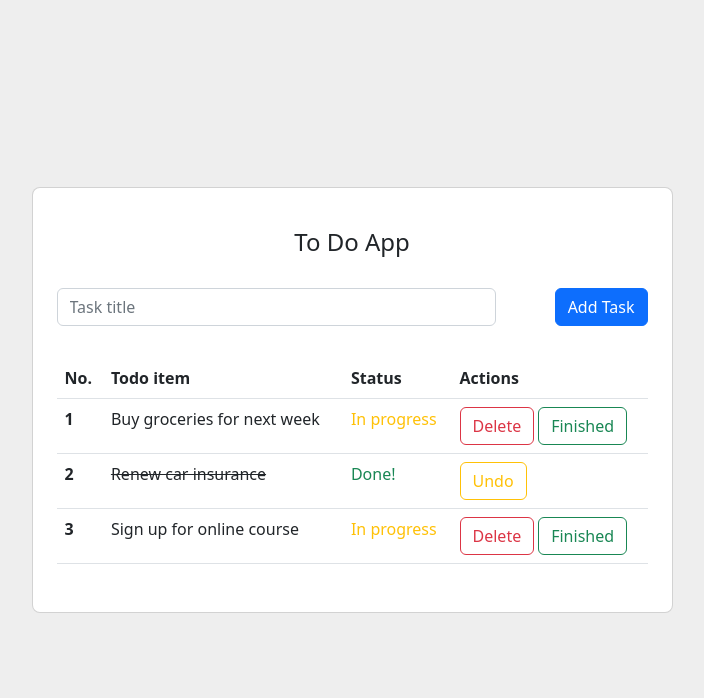
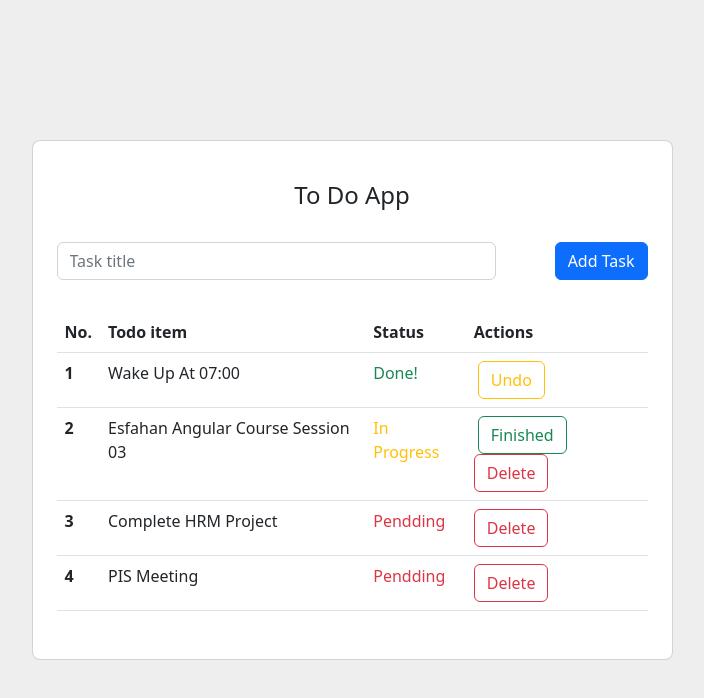
Before and after one commit to HosseinAbbasabadi/Esfahan_Angular_Session02, an Angular app: page / in a window 1280 px wide. Shown: the top 698 px of the page, without its empty margins (288-992 px from the left). Built offline with nearby package versions, Linux system fonts and the light colour scheme.

Commit message:
ngfor, ngif, ngswith

```diff
--- /dev/null
+++ b/src/app/Task.ts
@@ -0,0 +1,5 @@
+export type Task = {
+    id: number
+    title: string
+    status: number
+}
--- a/src/app/app.component.html
+++ b/src/app/app.component.html
@@ -30,38 +30,32 @@
                                 </tr>
                             </thead>
                             <tbody>
-                                <tr>
-                                    <th scope="row">1</th>
-                                    <td>Buy groceries for next week</td>
+
+                                <tr *ngFor="let task of tasks; let i = index">
+                                    <th scope="row">{{i + 1}}</th>
+                                    <td>{{task.title}}</td>
                                     <td>
-                                        <span class="text-warning">In progress</span>
+                                        <ng-container [ngSwitch]="task.status">
+                                            <span *ngSwitchCase="1" class="text-danger">Pendding</span>
+                                            <span *ngSwitchCase="2" class="text-warning">In Progress</span>
+                                            <span *ngSwitchCase="3" class="text-success">Done!</span>
+                                            <span *ngSwitchDefault class="text-dark">NONE</span>
+                                        </ng-container>
                                     </td>
                                     <td>
-                                        <button type="submit" class="btn btn-outline-danger">Delete</button>
-                                        <button type="submit" class="btn btn-outline-success ms-1">Finished</button>
+                                        <button *ngIf="task.status == 2" type="button"
+                                            class="btn btn-outline-success mx-1">Finished</button>
+
+                                        <ng-container *ngIf="task.status == 3; else taskStatusOtherThan3">
+                                            <button type="button" class="btn btn-outline-warning mx-1">Undo</button>
+                                        </ng-container>
+
+                                        <ng-template #taskStatusOtherThan3>
+                                            <button type="button" class="btn btn-outline-danger">Delete</button>
+                                        </ng-template>
                                     </td>
                                 </tr>
-                                <tr>
-                                    <th scope="row">2</th>
-                                    <td class="text-decoration-line-through">Renew car insurance</td>
-                                    <td>
-                                        <span class="text-success">Done!</span>
-                                    </td>
-                                    <td>
-                                        <button type="submit" class="btn btn-outline-warning">Undo</button>
-                                    </td>
-                                </tr>
-                                <tr>
-                                    <th scope="row">3</th>
-                                    <td>Sign up for online course</td>
-                                    <td>
-                                        <span class="text-warning">In progress</span>
-                                    </td>
-                                    <td>
-                                        <button type="submit" class="btn btn-outline-danger">Delete</button>
-                                        <button type="submit" class="btn btn-outline-success ms-1">Finished</button>
-                                    </td>
-                                </tr>
+
                             </tbody>
                         </table>
 
--- a/src/app/app.component.ts
+++ b/src/app/app.component.ts
@@ -1,11 +1,40 @@
 import { Component } from '@angular/core';
+import { Task } from './Task';
+import { NgFor, NgIf, NgSwitch, NgSwitchCase, NgSwitchDefault } from '@angular/common';
 
 @Component({
   selector: 'app-root',
   standalone: true,
-  imports: [],
+  imports: [NgFor, NgIf, NgSwitch, NgSwitchCase, NgSwitchDefault],
   templateUrl: './app.component.html'
 })
 export class AppComponent {
   title = 'todo-list'
+  // tasks1 = new Array<Task>()
+  tasks: Task[] = []
+
+  constructor() {
+    this.tasks = [
+      {
+        id: 1,
+        title: 'Wake Up At 07:00',
+        status: 3
+      },
+      {
+        id: 2,
+        title: 'Esfahan Angular Course Session 03',
+        status: 2
+      },
+      {
+        id: 3,
+        title: 'Complete HRM Project',
+        status: 1
+      },
+      {
+        id: 4,
+        title: 'PIS Meeting',
+        status: 1
+      },
+    ]
+  }
 }
--- a/src/app/button/button.component.html
+++ /dev/null
@@ -1 +0,0 @@
-<p>button works!</p>
```
Also changed, not shown: src/app/button/button.component.ts (deleted, +0 -13 lines), src/app/button/button.component.css (deleted), 1 other file (tests, documents, lock files or other folders).
